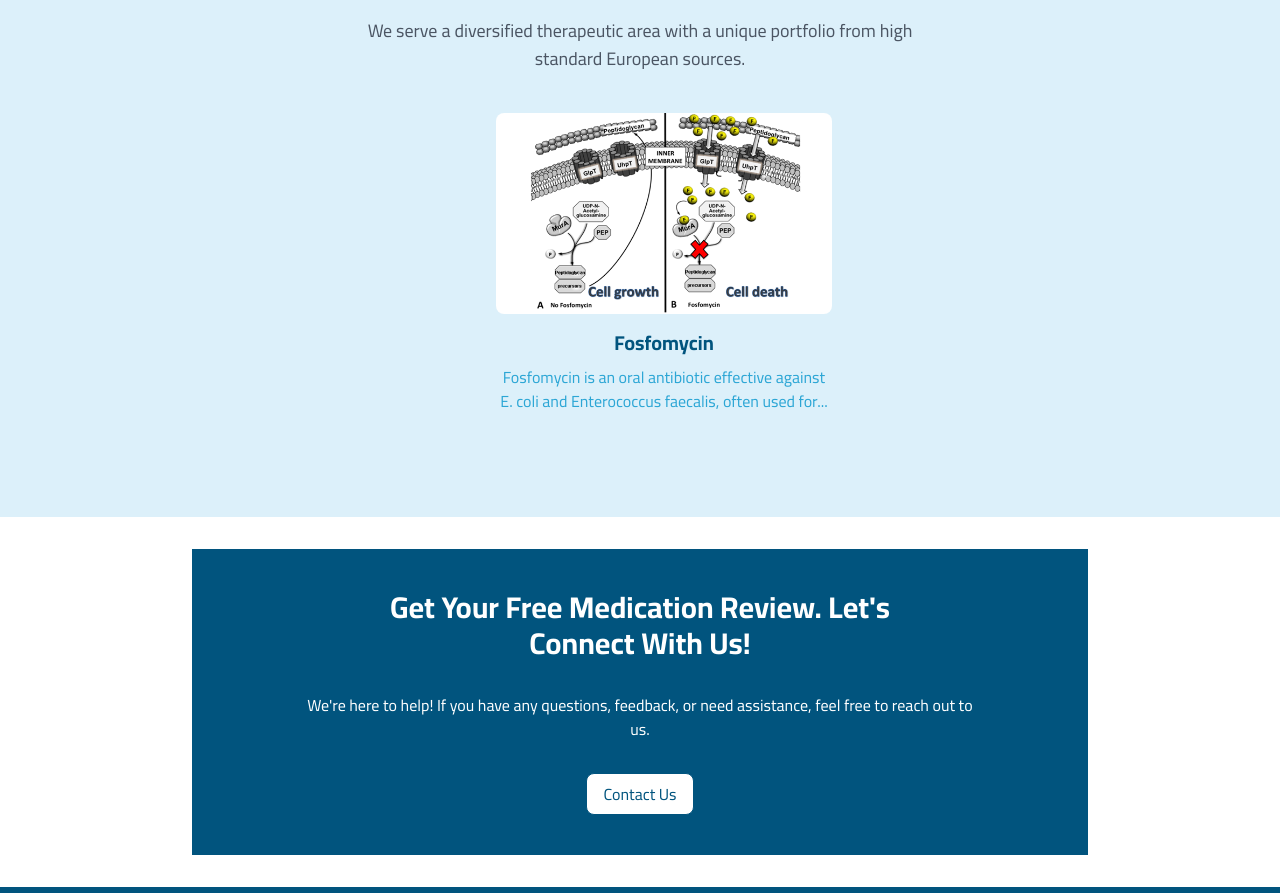
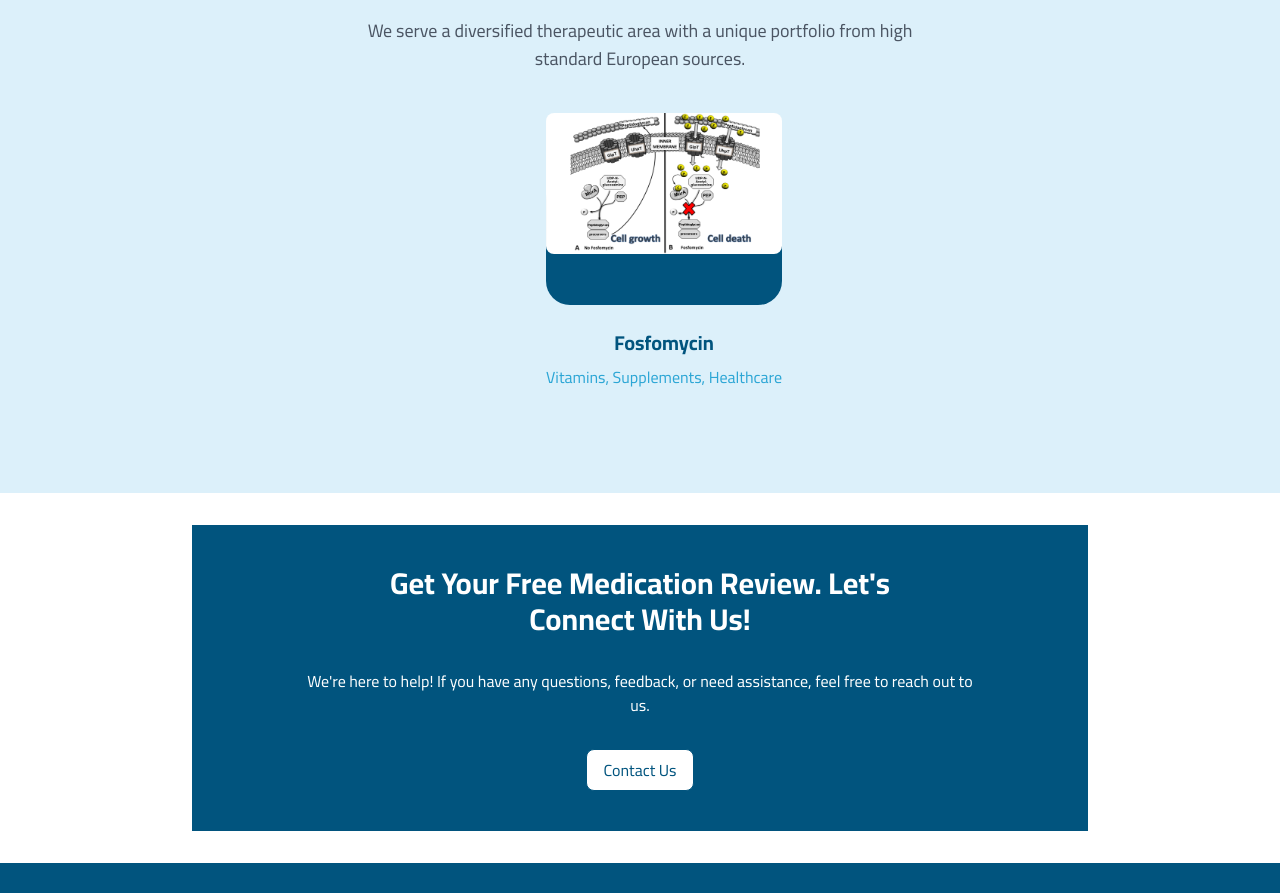
Before and after one commit to ahmedsameh74/pharmacon, a Next.js app: page /en in a window 1280 px wide. Shown: the part 2088-2981 px from the top of the page. Built offline with nearby package versions, Linux system fonts and the light colour scheme.

Commit message:
product tags

```diff
--- a/src/components/custom/home/Products.tsx
+++ b/src/components/custom/home/Products.tsx
@@ -53,7 +53,7 @@ export default function Products() {
             <MedicineBox
               key={product.id}
               medicineName={product.title}
-              description={product.description.slice(0, 100).concat('...')}
+              description={product.tags.join(', ')}
               imageUrl={product.image}
             />
           ))}
```
